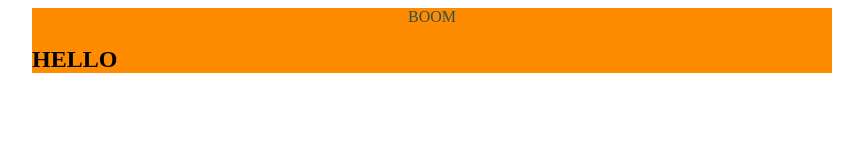
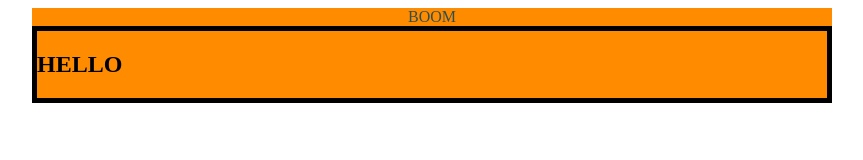
Before and after one commit to Mikihiko01/Teszte2, a plain HTML site: page index.html in a window 1280 px wide. Shown: the whole page, without its empty margins (208-1071 px from the left). Drawn offline with Linux system fonts and the light colour scheme.

Commit message:
Én broderem

```diff
--- a/stilus.css
+++ b/stilus.css
@@ -10,3 +10,6 @@ header{
     text-align: center;
     color: darkslategrey;
 }
+article{
+    border: 5px solid black;
+}
```
